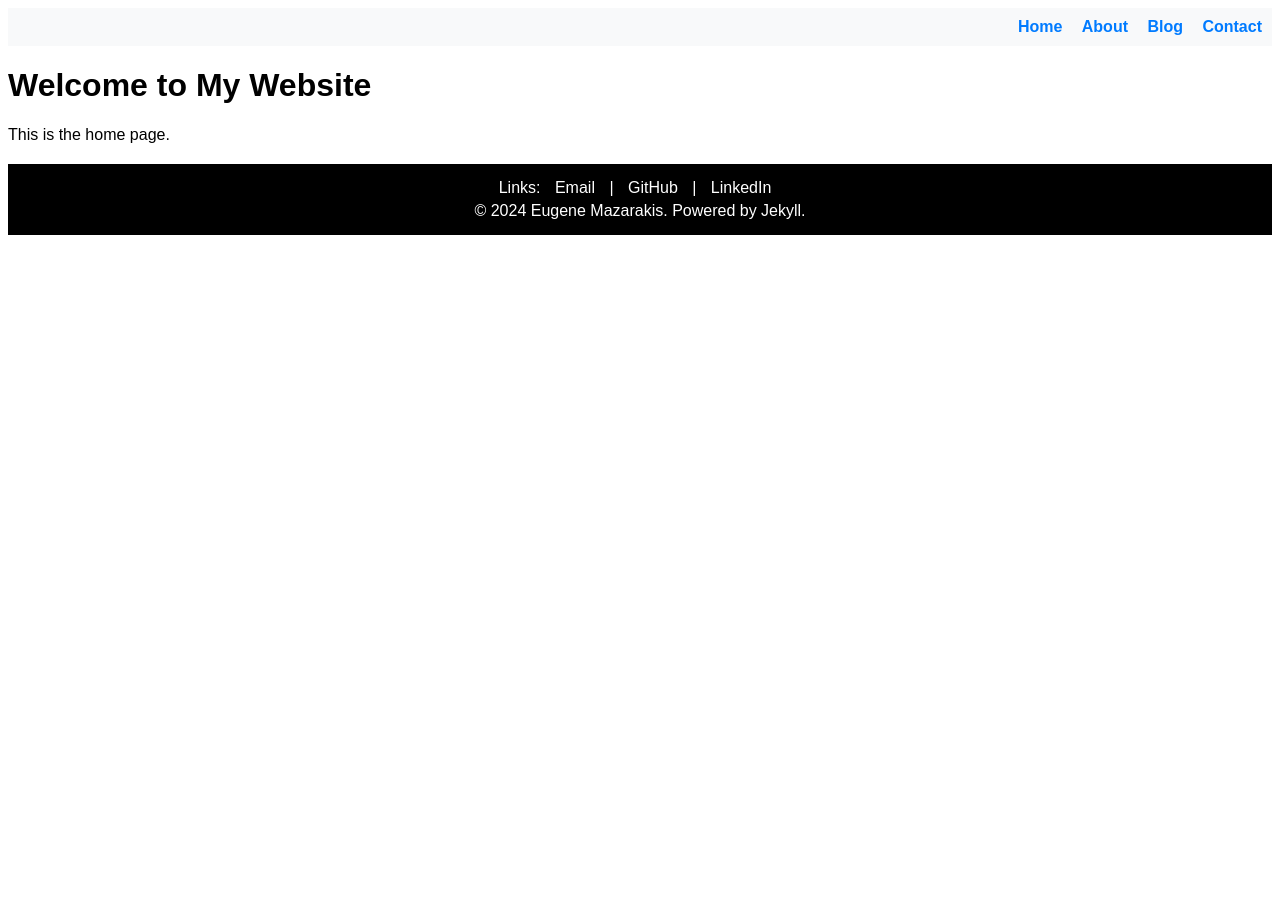
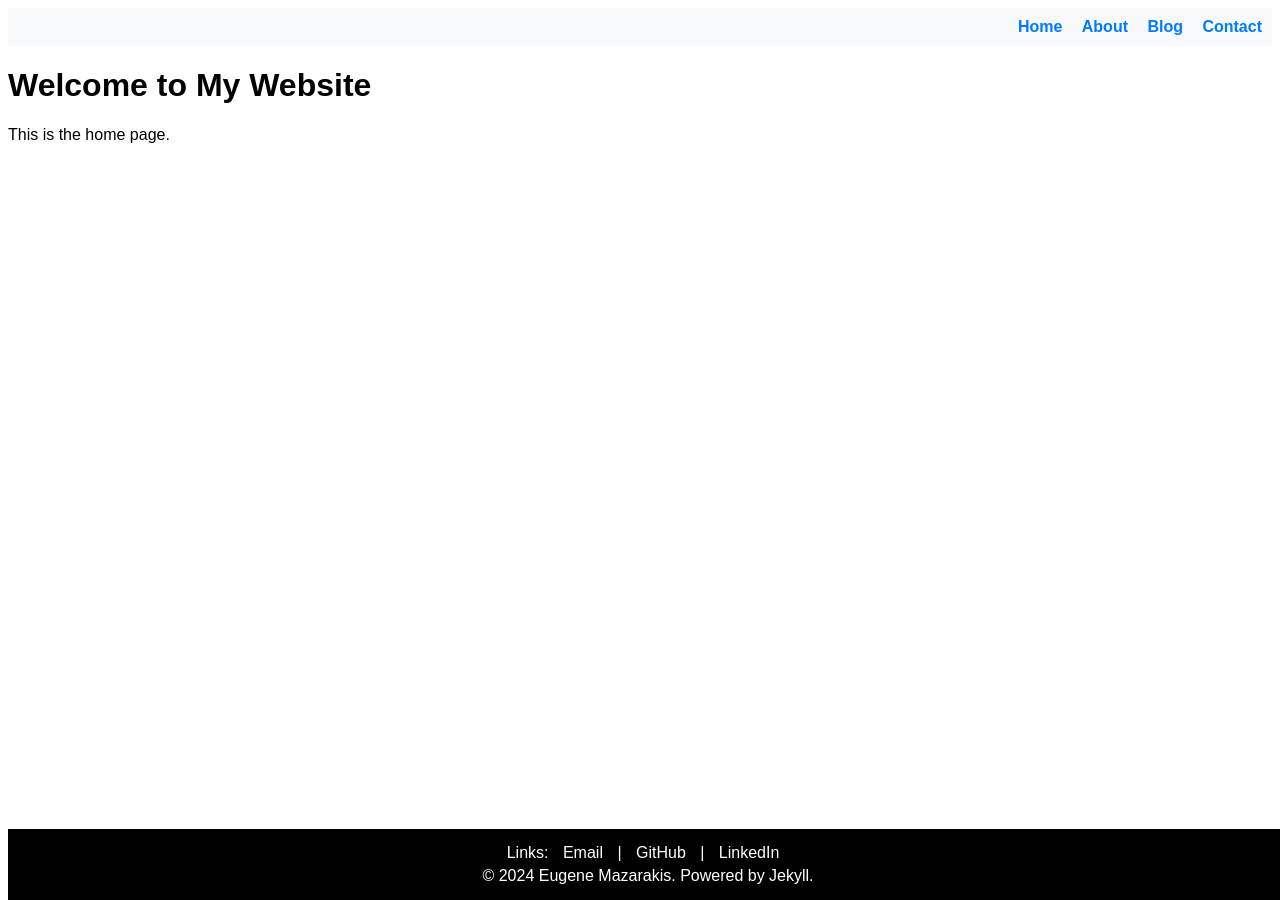
Before and after one commit to EMazarakis/EMazarakis.github.io, a Jekyll site: the page built from index.md, in a window 1280 px wide. Built offline with Jekyll 4.4.1, drawn with Linux system fonts in a browser that asks for light colours.

Commit message:
Update custom.css

```diff
--- a/assets/custom.css
+++ b/assets/custom.css
@@ -23,6 +23,8 @@ footer {
     text-align: center; /* Center align text */
     width: 100%; /* Full width */
     margin-top: 20px; /* Add some space above the footer */
+    position: fixed; /* Fix the footer to the bottom */
+    bottom: 0;
 }
 
 .footer-content {
```
